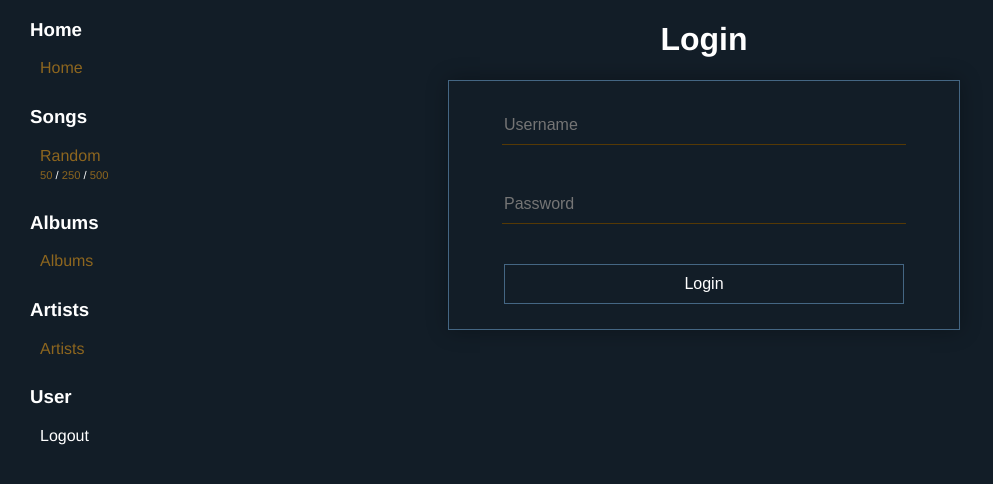
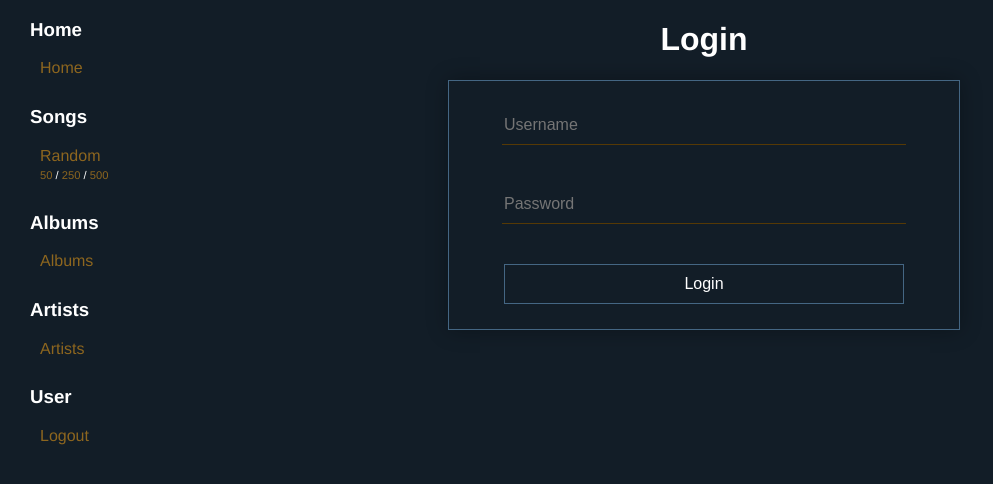
Before and after one commit to uxmp/ui, a Vue app: page /login in a window 1280 px wide. Shown: the top 484 px of the page, without its empty margins (0-993 px from the left). Built offline with nearby package versions, Linux system fonts and the light colour scheme.

Commit message:
Make logout button an a-element

```diff
--- a/src/App.vue
+++ b/src/App.vue
@@ -107,7 +107,8 @@ h4 {
 
 a {
   color: rgb(141, 102, 31);
-  text-decoration: none;;
+  text-decoration: none;
+  cursor: pointer;
 }
 
 a:hover {
--- a/src/components/Navigation/Sidebar.vue
+++ b/src/components/Navigation/Sidebar.vue
@@ -35,7 +35,7 @@
 
   <h3>User</h3>
   <ul>
-    <li v-on:click="logout()">Logout</li>
+    <li><a v-on:click="logout()">Logout</a></li>
   </ul>
 </template>
 
```
